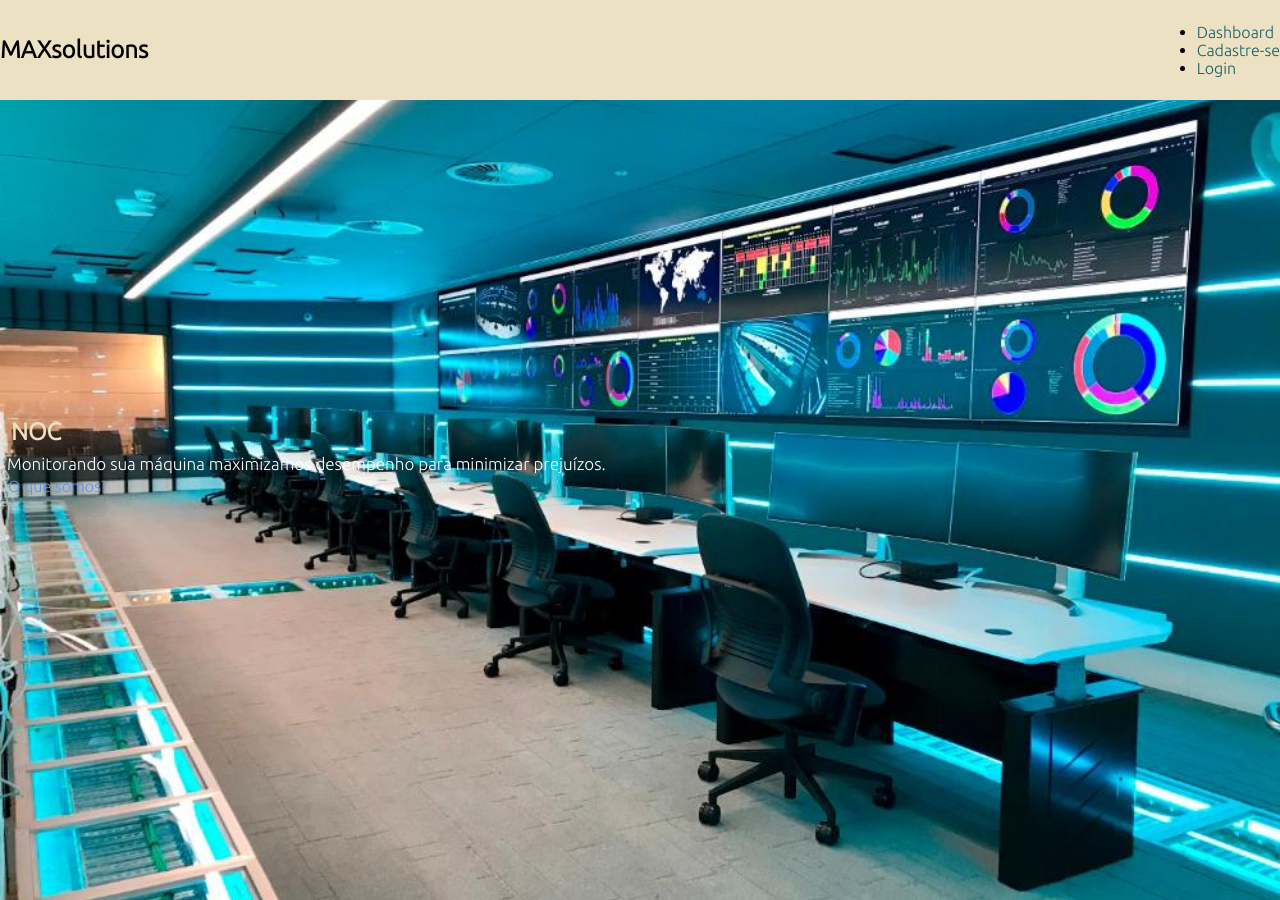
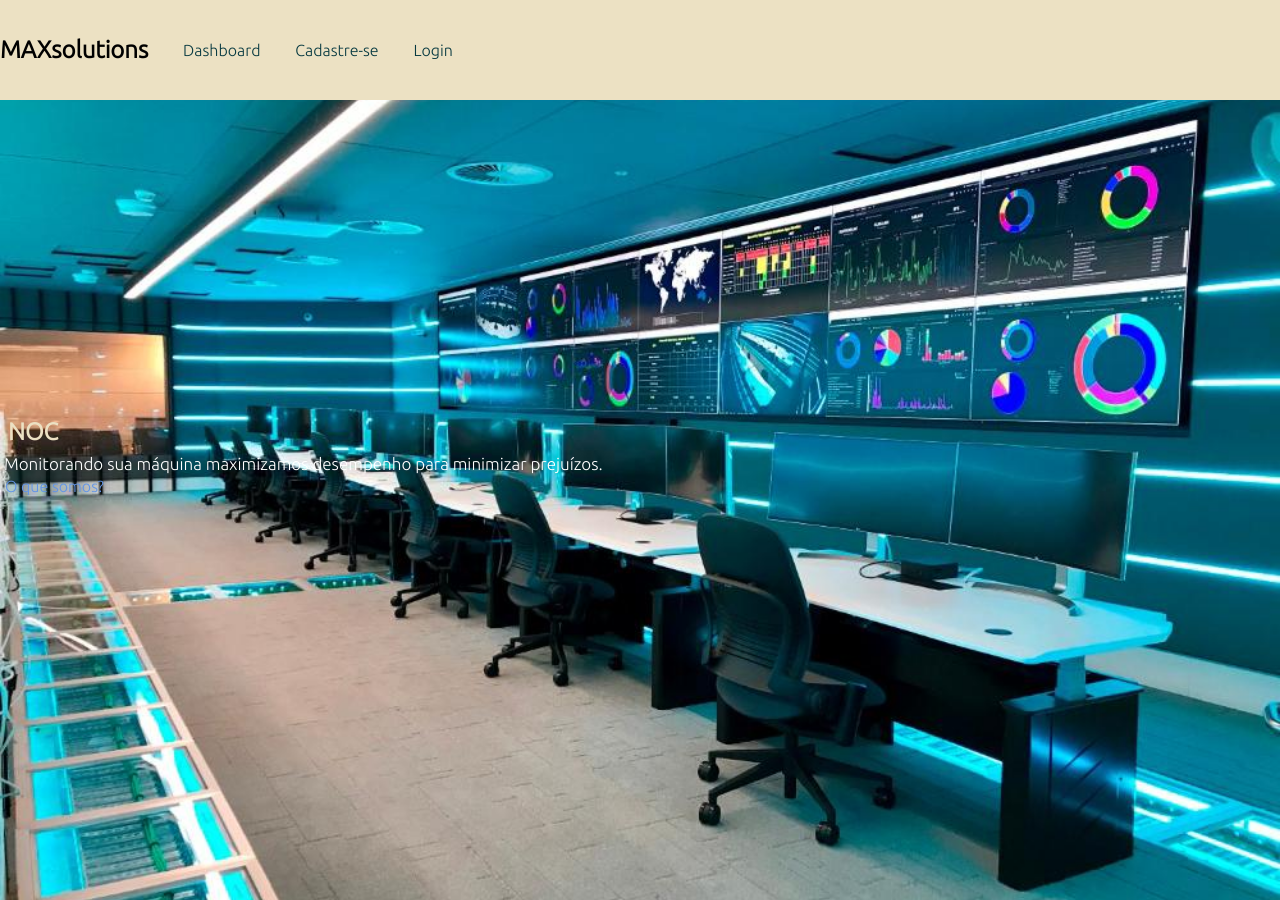
Before and after one commit to Grupo02-Sprint/Web, a plain HTML site: page public/index.html in a window 1280 px wide. Shown: the top 900 px of the page. Drawn offline with nearby package versions, Linux system fonts and the light colour scheme.

Commit message:
Erro das sections arrumado, ajustando nav

```diff
--- a/public/css/index.css
+++ b/public/css/index.css
@@ -47,19 +47,35 @@ nav {
 .nav-desktop .container{
     display: flex;
     width: 90%;
-    justify-content: flex-end;
+    flex-direction: row;
+    /* justify-content: space-around; */
+    /* align-items: center; */
+    font-family: 'ubuntu';
+    right: 0;
+
+}
+.nav-desktop .container ul {
+    width: 30%;
+    display: flex;
+    flex-direction: row;
+    /* justify-content: flex-end; */
+    justify-content: space-evenly;
     align-items: center;
-    font-family: 'ubuntu';
+    padding-right: 0;
+}
+
+.nav-desktop li{
+    list-style: none;
+
+
 
 }
 
-li a{
+.nav-desktop li a{
     text-decoration: none;
-    list-style: none;
-    color: #195e63;
+    color: #063940;
 
 }
-
 
 
 #section-one-ref {
@@ -82,7 +98,7 @@ li a{
     display: flex;
     align-items: center;
     justify-content: center;
-    margin: 300px 0 0 3px;
+    margin: 300px 0 0 0;
 
     /* border: 2px solid purple; */
 }
@@ -139,7 +155,7 @@ li a{
     height: 140px;
     align-items: center;
     justify-content: center;
-    margin: 700px 0 0 3px;
+    /* margin: 700px 0 0 3px; */
 
     /* border: 2px solid purple; */
 }
--- a/public/index.html
+++ b/public/index.html
@@ -16,11 +16,18 @@
 
     <nav class="nav-desktop">
         <h1>MAXsolutions</h1>
+
         <div class="container">
             <ul>
-        <li><a href="dashboard.html">Dashboard</a></li>
-        <li><a href="cadastro.html">Cadastre-se</a></li>
-        <li><a href="login.html">Login</a></li>
+                <li>
+                    <a href="./dashboard.html">Dashboard</a>
+                </li>
+                <li>
+                    <a href="./cadastro.html">Cadastre-se</a>
+                </li>
+                <li>
+                    <a href="./login.html">Login</a>
+                </li>
             </ul>
         </div>
     </nav>
@@ -81,7 +88,8 @@
                 <h2 id="titulo-section-two">O que somos?</h2>
                 <p id="frase-section-two">Monitorando sua máquina maximizamos desempenho para minimizar prejuízos.</p>
                 <div class="div_img">
-                <img src="./assets/processed-0b5f4765-a9bf-4017-9489-15f4c12dedb1_n5Do7ijK.jpeg" class="img_section_two">
+                    <img src="./assets/processed-0b5f4765-a9bf-4017-9489-15f4c12dedb1_n5Do7ijK.jpeg"
+                        class="img_section_two">
                 </div>
             </div>
             <a href="./cadastro.html" class="a-redirecionar">Cadastre-se para mais informações</a>
```
Lines whose indentation alone changed are shown as unchanged.
